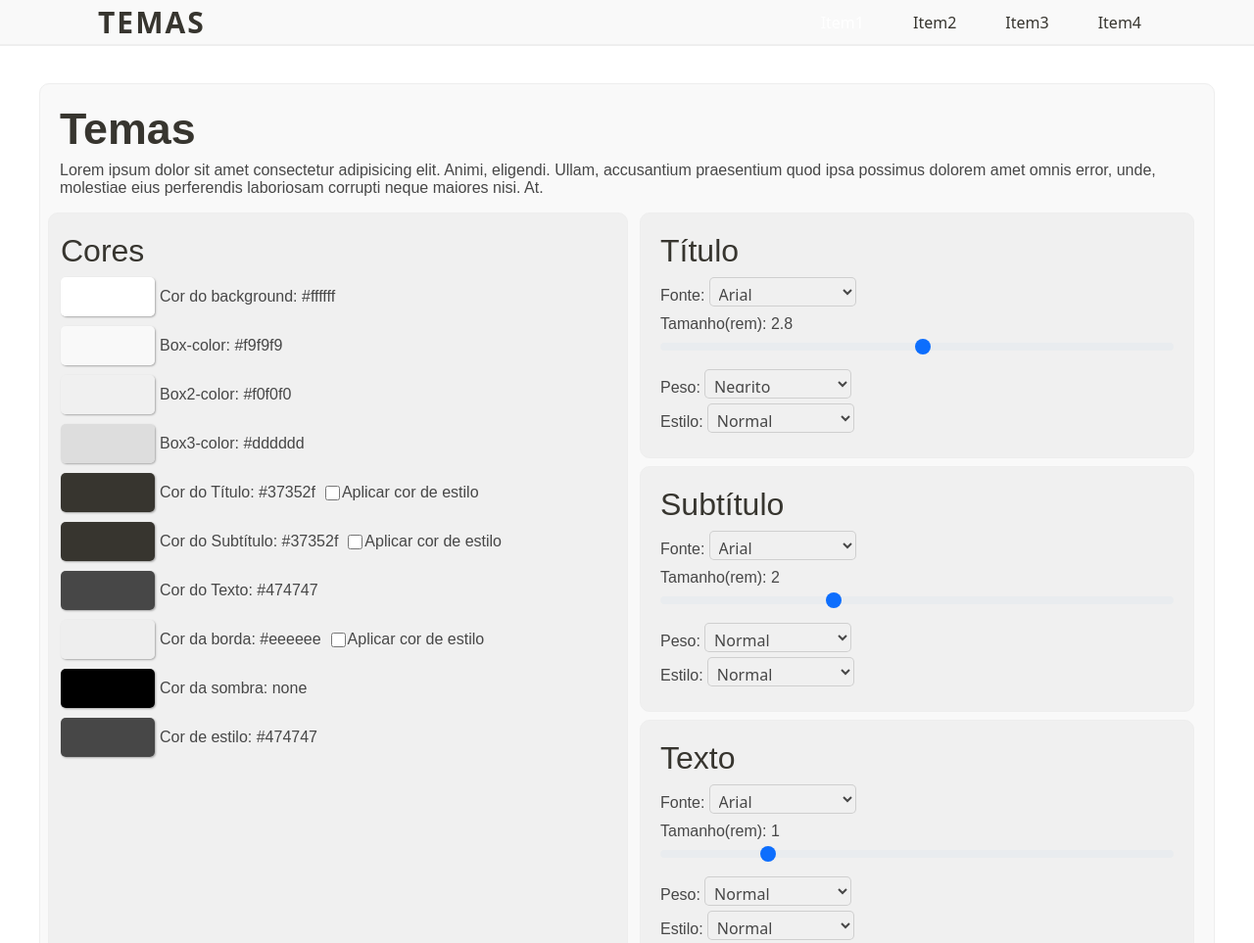
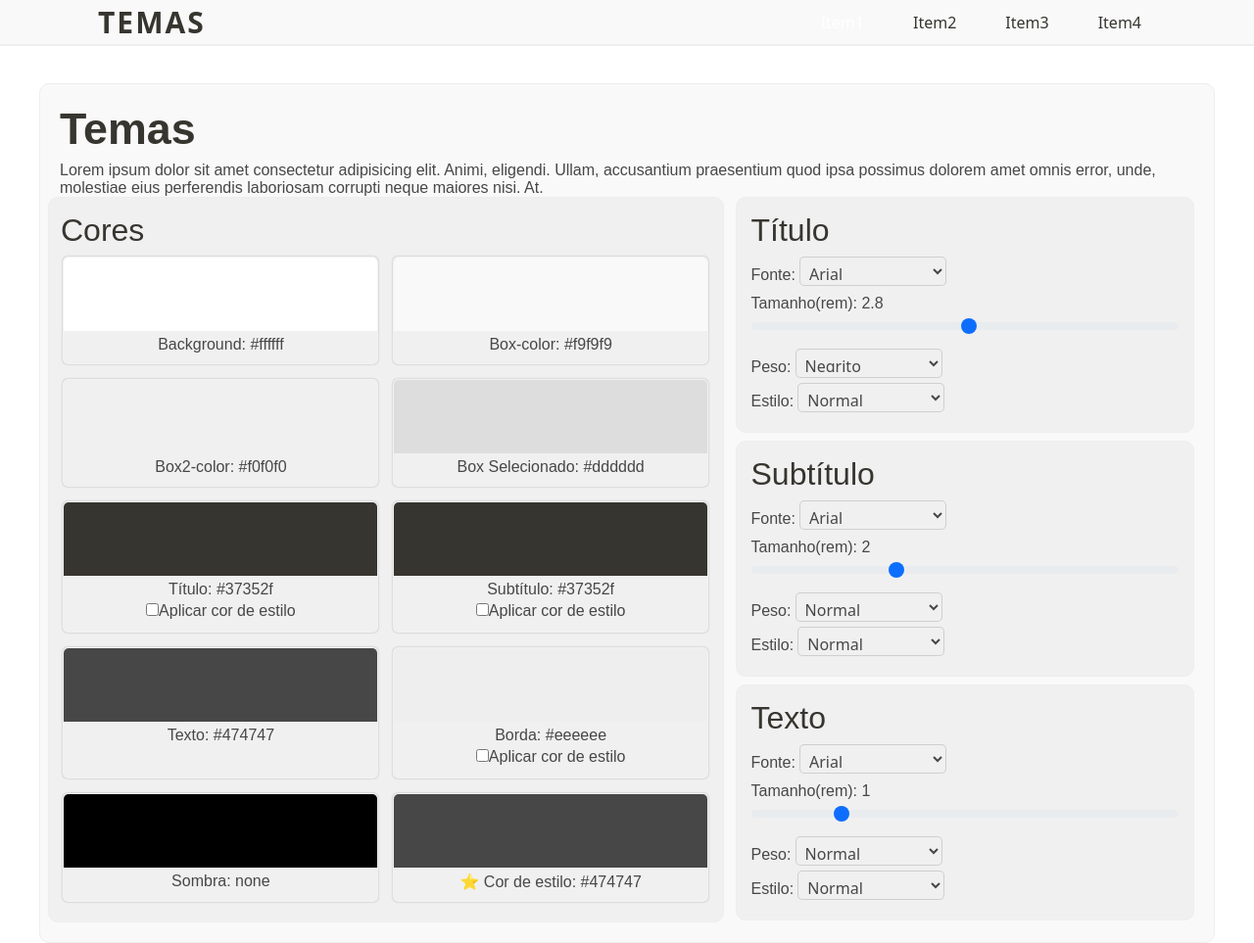
Before and after one commit to rafaelsoarespf/Themes, a plain HTML site: page index.html in a window 1280 px wide. Shown: the top 963 px of the page at 98% size. Drawn offline with nearby package versions, Linux system fonts and the light colour scheme.

Commit message:
Configurado inputs de cores, agora um do lado do outro

```diff
--- a/index.html
+++ b/index.html
@@ -37,17 +37,21 @@
     <main>
 
         <!-- section-setting  ------------------------------------------------------------------------------>
-        <section id="section-setting"  class="box">
+        <section id="setting" class="box">
             <h1 class="title">Temas</h1>
             <p class="text">Lorem ipsum dolor sit amet consectetur adipisicing elit. Animi, eligendi. Ullam, accusantium praesentium quod ipsa possimus dolorem amet omnis error, unde, molestiae eius perferendis laboriosam corrupti neque maiores nisi. At.</p>
 
             <div class="row">
-                <div class="box2 col">
+
+                <!--Colors settings-->
+                <div class="box2 col-7">
                 <h2 class="subtitle">Cores</h2>
+                    <div id="settings-colors">
+
                         <!--background-color-->
                         <div class="color-setting-div-input">
                             <input type="color"  id="input-background-color" onchange="changeColor('input-background-color')" name="input-background-color" value="#ffffff" />
-                        <label for="input-background-color">Cor do background: <span id="input-background-color-value">#ffffff</span></label>
+                            <label for="input-background-color">Background: <span id="input-background-color-value">#ffffff</span></label>
                         </div>
 
                         <!--box-color-->
@@ -66,46 +70,47 @@
                         <!--box3-color-->
                         <div class="color-setting-div-input">
                             <input type="color" id="input-box3-color" onchange="changeColor('input-box3-color')" name="input-box3-color" value="#dddddd" />
-                        <label for="input-box3-color">Box3-color: <span id="input-box3-color-value">#dddddd</span></label>
+                            <label for="input-box3-color">Box Selecionado: <span id="input-box3-color-value">#dddddd</span></label>
                         </div>
 
                         <!--title-color-->
                         <div class="color-setting-div-input">
                             <input type="color" id="input-title-color" onchange="changeColor('input-title-color')" name="input-title-color" value="#37352f" />
-                        <label for="input-title-color">Cor do Título: <span id="input-title-color-value">#37352f</span></label>
-                        <input type="checkbox" id="checkbox-title-color" onchange="useCustomColor('checkbox-title-color')"><label for="checkbox-title-color">Aplicar cor de estilo</label>
+                            <label for="input-title-color">Título: <span id="input-title-color-value">#37352f</span></label>
+                            <p><input type="checkbox" id="checkbox-title-color" onchange="useCustomColor('checkbox-title-color')"><label for="checkbox-title-color">Aplicar cor de estilo</label></p>
                         </div>
 
                         <!--subtitle-color-->
                         <div class="color-setting-div-input">
                             <input type="color" id="input-subtitle-color" onchange="changeColor('input-subtitle-color')" name="input-subtitle-color" value="#37352f" />
-                        <label for="input-subtitle-color">Cor do Subtítulo: <span id="input-subtitle-color-value">#37352f</span></label>
-                        <input type="checkbox" id="checkbox-subtitle-color" onchange="useCustomColor('checkbox-subtitle-color')"><label for="checkbox-subtitle-color">Aplicar cor de estilo</label>
+                            <label for="input-subtitle-color">Subtítulo: <span id="input-subtitle-color-value">#37352f</span></label>
+                            <p><input type="checkbox" id="checkbox-subtitle-color" onchange="useCustomColor('checkbox-subtitle-color')"><label for="checkbox-subtitle-color">Aplicar cor de estilo</label></p>
                         </div>
 
                         <!--text-color-->
                         <div class="color-setting-div-input">
                             <input type="color" id="input-text-color" onchange="changeColor('input-text-color')" name="input-text-color" value="#474747" />
-                        <label for="input-text-color">Cor do Texto: <span id="input-text-color-value">#474747</span></label>
+                            <label for="input-text-color">Texto: <span id="input-text-color-value">#474747</span></label>
                         </div>
 
                         <!--border-color-->
                         <div class="color-setting-div-input">
                             <input type="color" id="input-border-color" onchange="changeColor('input-border-color')" name="input-border-color" value="#eeeeee" />
-                        <label for="input-border-color">Cor da borda: <span id="input-border-color-value">#eeeeee</span></label>
-                        <input type="checkbox" id="checkbox-border-color" onchange="useCustomColor('checkbox-border-color')"><label for="checkbox-border-color">Aplicar cor de estilo</label>
+                            <label for="input-border-color">Borda: <span id="input-border-color-value">#eeeeee</span></label>
+                            <p><input type="checkbox" id="checkbox-border-color" onchange="useCustomColor('checkbox-border-color')"><label for="checkbox-border-color">Aplicar cor de estilo</label></p>
                         </div>
 
                         <!--shadow-color-->
                         <div class="color-setting-div-input">
                             <input type="color" id="input-shadow-color" onchange="changeColor('input-shadow-color')" name="input-shadow-color" value="none" />
-                        <label for="input-custom-color">Cor da sombra: <span id="input-shadow-color-value">none</span></label>
+                            <label for="input-custom-color">Sombra: <span id="input-shadow-color-value">none</span></label>
                         </div>
 
                         <!--custom-color-->
                         <div class="color-setting-div-input">
                             <input type="color" id="input-custom-color" onchange="changeColor('input-custom-color')" name="input-custom-color" value="#474747" />
-                        <label for="input-custom-color">Cor de estilo: <span id="input-custom-color-value">#474747</span></label>
+                            <label for="input-custom-color">⭐ Cor de estilo: <span id="input-custom-color-value">#474747</span></label>
+                        </div>
                     </div>
                 </div>
 
--- a/style.css
+++ b/style.css
@@ -39,19 +39,19 @@
   padding: 20px;
   border: 1px solid var(--colorBorder);
   border-radius: 10px;
-  box-shadow: 0px 1px 12px var(--colorShadow);
+  box-shadow: 0px 1px 10px var(--colorShadow);
 }
 
 .box2{
   background-color: var(--colorBox2);
-  padding: 20px;
+  padding: 15px;
   border: 1px solid var(--colorBorder);
   border-radius: 10px;
 }
 
 .box3{
   background-color: var(--colorBox3);
-  padding: 20px;
+  padding: 5px;
   border: 1px solid var(--colorBorder);
   border-radius: 10px;
 }
@@ -175,31 +175,48 @@ main section{
   margin: auto;
 }
 
-/*section(1) section-setting =======================================================================*/
-#section-setting p{
-  font: var(--fontText);
+main p{
+  margin-bottom: 0px;
 }
 
-/*section(1) section-setting - color----------------------------------------------------------------*/
+/*section(1) setting =======================================================================*/
+
+
+/*color------------------------------*/
+#settings-colors{
+  display: flex;
+  flex-wrap: wrap;
+  gap: 10px;
+  justify-content: space-around;
+}
+
 .color-setting-div-input{
   display: flex;
+  flex-direction: column;
   align-items: center;
-  margin-bottom: 10px;
+  background-color: var(--colorBox2);
+  margin-bottom: 5px;
+  padding: 0px 0px 10px 0px;
+  border-radius: 5px;
+  border: 1px solid rgba(255, 255, 255, 0.1);
+  box-shadow: 0px 0px 2px rgba(0, 0, 0, 0.3);
+}
+
+.color-setting-div-input:hover{
+  background-color: var(--colorBox3);
 }
 
 .color-setting-div-input > input[type="color"] {
   -webkit-appearance: none; /* Remove o estilo no Chrome/Safari */
   -moz-appearance: none; /* Remove o estilo no Firefox */
   appearance: none; /* Remove o estilo nativo em outros navegadores */
-
-  margin-right: 5px;
+  margin: 0px 0px 5px 0px;
   background-color: none;
-  width: 96px;
-  height: 40px;
+  width: 320px;
+  height: 75px;
   border: none;
-  border-radius: 5px;
+  border-radius: 5px 5px 0px 0px;
   outline: none;
-  box-shadow: 1px 1px 2px rgba(0, 0, 0, 0.3);
   cursor: pointer;
 }
 
```
Lines whose indentation alone changed are shown as unchanged.
